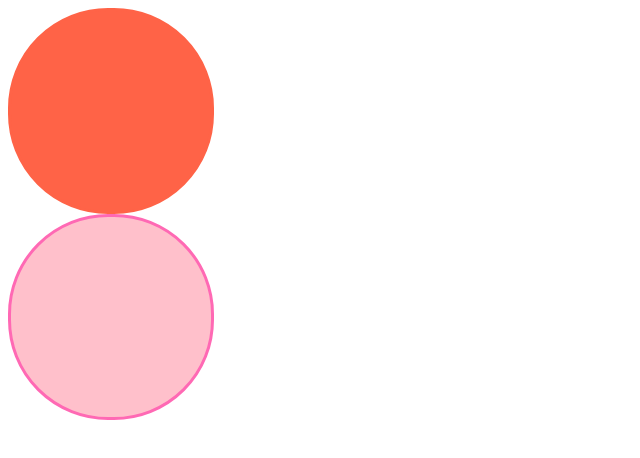
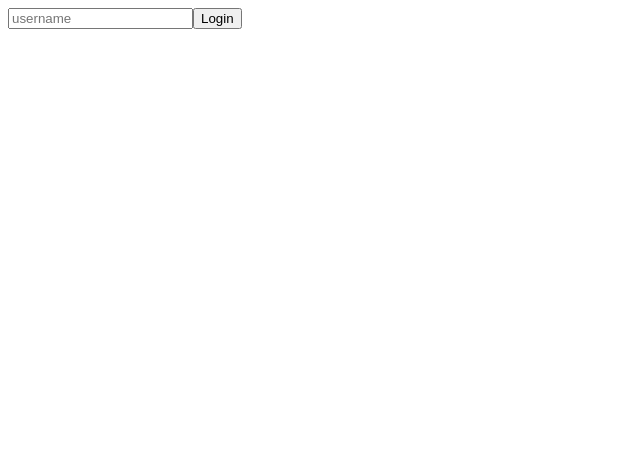
Before and after one commit to mangosteen977/react-master, a React (Create React App) app in the folder react-typescript/: page / in a window 1280 px wide. Shown: the top 458 px of the page, without its empty margins (0-640 px from the left). Built offline with nearby package versions, Linux system fonts and the light colour scheme.

Commit message:
set type of event [(event: React.FormEvent<HTMLFormElement>)]

```diff
--- a/react-typescript/src/App.tsx
+++ b/react-typescript/src/App.tsx
@@ -1,10 +1,41 @@
 import Circle from "./Circle";
+import { useState } from "react";
 
 function App() {
+  const [value, setValue] = useState("");
+  const onChange = (event: React.FormEvent<HTMLInputElement>) => {
+    // event: React.FormEvent<HTMLInputElement> : event의 type지정
+    // const {value} = event.currentTarget;
+    const {
+      currentTarget: { value },
+    } = event;
+    // 예)  event = { x, y }일 때, const { x, y } = event;이면, x는 event.x, y는 event.y
+    // event = { currentTarget : { value : "", ...}, ... }
+    // const { currentTarget : { value : "", ...}, ... } = event;
+    // const value = event.currentTarget.value;
+    /*
+      ES6 문법
+      > const value = event.currentTarget.value
+      > const {value} = event.currentTarget
+      > const {currentTarget:{value}} = event
+    */
+    setValue(value);
+  };
+  const onSubmit = (event: React.FormEvent<HTMLFormElement>) => {
+    event.preventDefault();
+    console.log("Hello", value);
+  };
   return (
     <div>
-      <Circle bgColor="tomato" />
-      <Circle bgColor="pink" borderColor="hotpink" />
+      <form onSubmit={onSubmit}>
+        <input
+          value={value}
+          onChange={onChange}
+          type="text"
+          placeholder="username"
+        />
+        <button>Login</button>
+      </form>
     </div>
   );
 }
```
